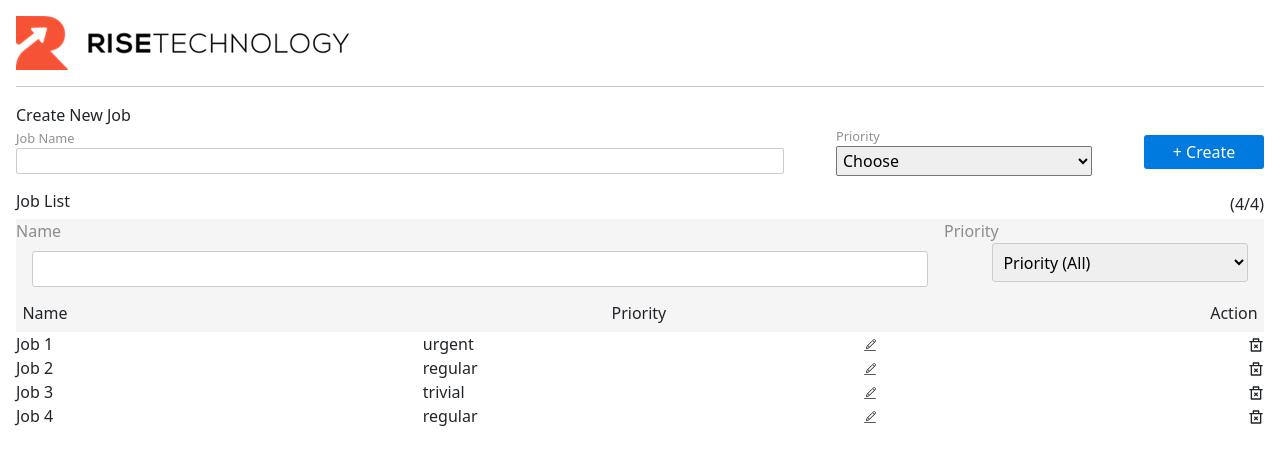
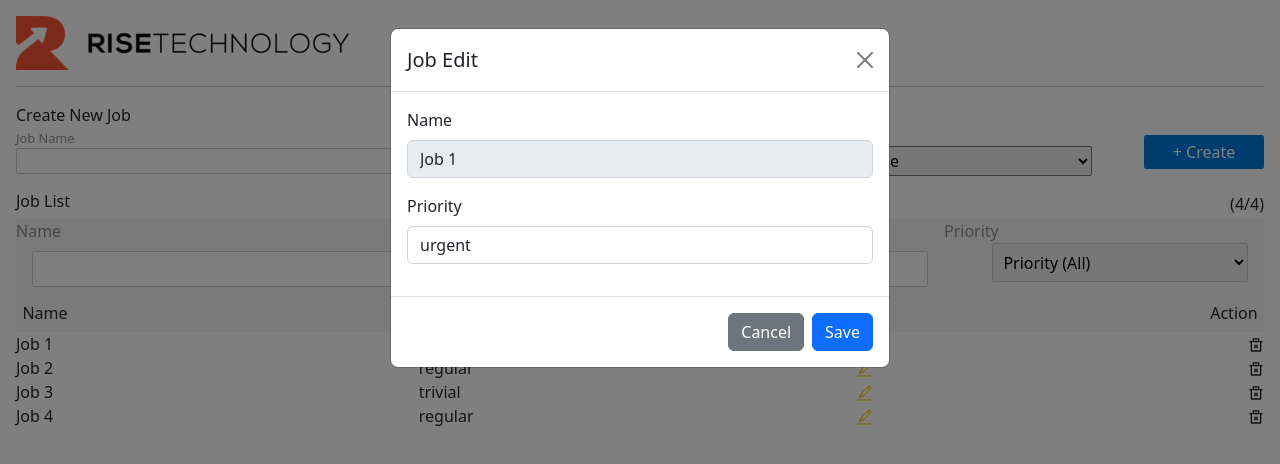
Before and after one commit to Haliboss/todo-rise, a React (Create React App) app: page / in a window 1280 px wide. Both pictures are taken after a click on the icon 870 px from the left and 345 px from the top of the page. Shown: the top 464 px of the page. Built offline with nearby package versions, Linux system fonts and the light colour scheme.

Commit message:
edit upd

```diff
--- a/public/index.html
+++ b/public/index.html
@@ -39,5 +39,10 @@
       To begin the development, run `npm start` or `yarn start`.
       To create a production bundle, use `npm run build` or `yarn build`.
     -->
+    <script
+      src="https://cdn.jsdelivr.net/npm/bootstrap@5.2.2/dist/js/bootstrap.bundle.min.js"
+      integrity="sha384-OERcA2EqjJCMA+/3y+gxIOqMEjwtxJY7qPCqsdltbNJuaOe923+mo//f6V8Qbsw3"
+      crossorigin="anonymous"
+    ></script>
   </body>
 </html>
--- a/src/components/EditJob.jsx
+++ b/src/components/EditJob.jsx
@@ -1,29 +1,55 @@
 //import { useEffect, useState } from "react";
+import { useEffect, useState } from "react";
 //import { useJobContext } from "../context/JobProvider";
 
-const EditJob = (e) => {
+const EditJob = ({ editItem }) => {
+  console.log(editItem);
+
+  const { id, name, priority } = editItem;
+
+  //const { getLocalJobs } = useJobContext();
+
+  const [modalPriority, setModalPriority] = useState(priority);
+
+  console.log(priority)
   //   e.preventDefault();
 
   //   const { jobs, setJobs } = useJobContext();
 
   //   console.log(e.target.value);
 
-  //   // useEffect(() => {
-  //   //   setTitle(newTitle);
-  //   //   setDescription(newDescription);
-  //   // }, [newTitle, newDescription]);
+  useEffect(() => {
+    setModalPriority(priority);
+  }, [priority]);
 
   //   // //! Update (PUT:Whole Update,PATCH :Partially Update)
-  //   const editJob = (id) => {
+  const editJob = (id) => {
+    const newList = JSON.parse(localStorage.getItem("jobs"));
+    console.log(newList);
+    // for (let i = 0; i < newList.lenght; i++) {
 
-  //   };
+    // }
+    const secondNewList = newList.map((job) => {
+      console.log(typeof id)
+      console.log(typeof job.id);
+      if (String(job.id) === String(id)) {
+        return { ...job, priority: modalPriority };
+      } else {
+        return job
+      }
 
-  //   const handleSubmit = (e) => {
-  //     e.preventDefault();
-  //     editJob(id, { title, description });
-  //     setTitle("");
-  //     setDescription("");
-  //   };
+    });
+    console.log(secondNewList);
+    localStorage.setItem("jobs", JSON.stringify(secondNewList));
+    setModalPriority('')
+  };
+
+  const handleSubmit = (e) => {
+    e.preventDefault();
+    editJob(id, name, priority);
+    //setTitle("");
+    //setDescription("");
+  };
 
   return (
     <div>
@@ -42,10 +68,10 @@ const EditJob = (e) => {
               />
             </div>
             <div className="modal-body">
-              <form>
+              <form onSubmit={handleSubmit}>
                 <div className="mb-3">
                   <label htmlFor="title" className="form-label">
-                    Title
+                    Name
                   </label>
                   <input
                     type="text"
@@ -53,18 +79,20 @@ const EditJob = (e) => {
                     id="title"
                     placeholder="Enter your title"
                     required
+                    value={name || ""}
+                    disabled
                   />
                 </div>
                 <div className="mb-3">
                   <label htmlFor="desc" className="form-label">
-                    Description
+                    Priority
                   </label>
                   <input
                     type="text"
                     className="form-control"
-                    id="desc"
-                    placeholder="Enter your Description"
                     required
+                    value={modalPriority || ""}
+                    onChange={(e)=>setModalPriority(e.target.value)}
                   />
                 </div>
               </form>
@@ -81,6 +109,7 @@ const EditJob = (e) => {
                 type="button"
                 className="btn btn-primary"
                 data-bs-dismiss="modal"
+                onClick={handleSubmit}
               >
                 Save
               </button>
--- a/src/components/JobList.jsx
+++ b/src/components/JobList.jsx
@@ -3,7 +3,7 @@ import styled from "styled-components";
 import { CiEdit } from "react-icons/ci";
 import { RiDeleteBin2Line } from "react-icons/ri";
 import { useJobContext } from "../context/JobProvider";
-import EditIcon from './EditJob'
+import EditJob from './EditJob'
 
 const Container = styled.div`
   //height: 100%;
@@ -80,6 +80,7 @@ const ListLine = styled.tr`
 
 const JobList = () => {
   const { jobs, setJobs, setLocalStorage } = useJobContext();
+  const [editItem, setEditItem] = useState("");
   const [filteredJobs, setFilteredJobs] = useState([]);
   const [filterName, setFilterName] = useState("");
   const [filterPriority, setFilterPriority] = useState("");
@@ -159,7 +160,14 @@ const JobList = () => {
             <JobName>{job.name}</JobName>
             <JobPriority>{job.priority}</JobPriority>
             <Icons>
-              <CiEdit  />
+              <CiEdit
+                size={20}
+                type="button"
+                data-bs-toggle="modal"
+                data-bs-target="#edit-modal"
+                className="me-2 text-warning"
+                onClick={()=>setEditItem(job)}
+              />
             </Icons>
             <Icons>
               <RiDeleteBin2Line onClick={() => deleteJob(job.id)} />
@@ -172,7 +180,7 @@ const JobList = () => {
           <p>No jobs found</p>
         </div>
       )}
-      <EditIcon/>
+      <EditJob editItem={editItem}/>
     </Container>
   );
 };
--- a/src/context/JobProvider.jsx
+++ b/src/context/JobProvider.jsx
@@ -23,7 +23,8 @@ const JobProvider = ({ children }) => {
 
   useEffect(() => {
     const getLocalJobs = getLocalStorage();
-    getLocalJobs?.lenght || setLocalStorage(initialJobs);
+    console.log(getLocalJobs?.length)
+    getLocalJobs?.length || setLocalStorage(initialJobs);
     setJobs(getLocalStorage());
   }, []);
   console.log(jobs);
```
